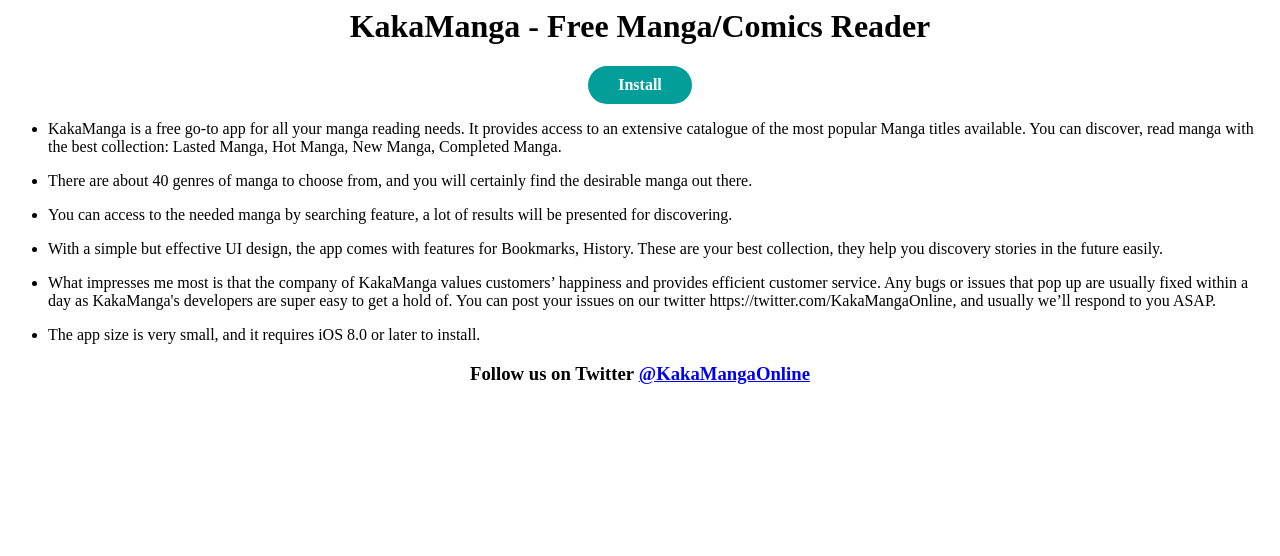
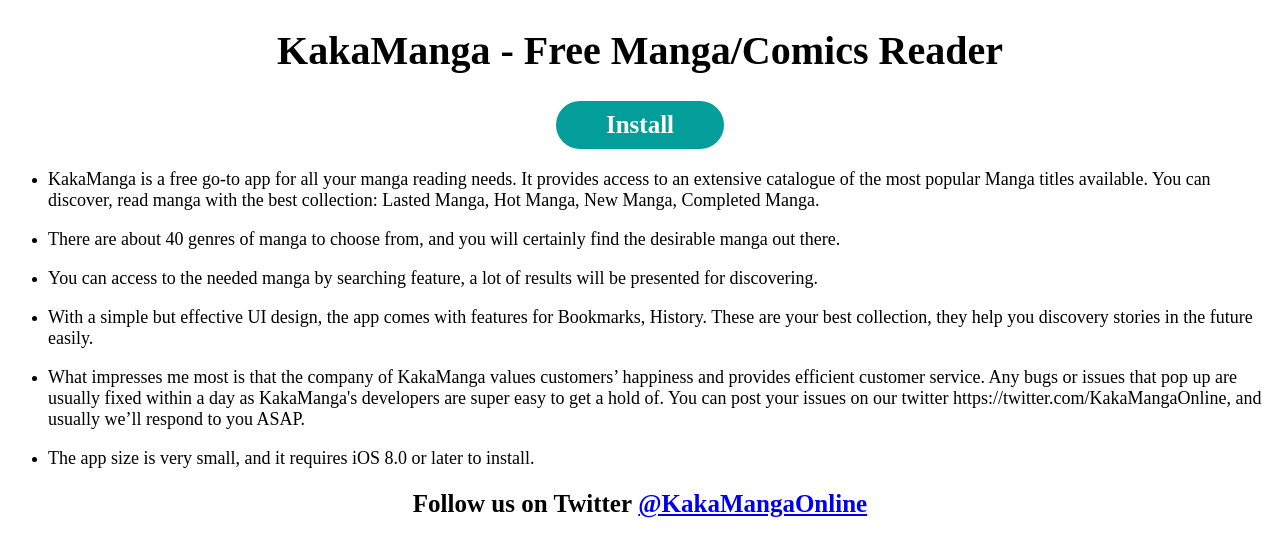
Before and after one commit to kakamanga/app, a plain HTML site: page install.html in a window 1280 px wide. Drawn offline with Linux system fonts and the light colour scheme.

Commit message:
Update install.html

```diff
--- a/install.html
+++ b/install.html
@@ -1,8 +1,31 @@
-<h1 style="text-align: center;">KakaManga - Free Manga/Comics Reader</h1>
-<p style="text-align: center;"><a href="itms-services://?action=download-manifest&amp;url=https://dl.dropboxusercontent.com/s/f1hfy99xlvwhcyj/manifest.plist"><span style="background-color: #049e9a; color: #fff; display: inline-block; padding: 10px 30px; font-weight: bold; border-radius: 25px;">Install</span></a></p>
+<!DOCTYPE html>
+<html>
+
+<head>
+    <style>
+        p {
+            font-size: 18px;
+        }
+
+        h1 {
+            font-size: 40px;
+            text-align: center;
+        }
+
+        h2 {
+            font-size: 25px;
+            text-align: center;
+        }
+    </style>
+</head>
+
+<body>
+
+    <h1>KakaManga - Free Manga/Comics Reader</h1>
+    <h2><a href="itms-services://?action=download-manifest&amp;url=https://dl.dropboxusercontent.com/s/f1hfy99xlvwhcyj/manifest.plist"><span style="background-color: #049e9a; color: #fff; display: inline-block; padding: 10px 50px; font-weight: bold; border-radius: 25px;">Install</span></a></h2>
     <ul>
         <li>
-<p>KakaManga is a free go-to app for all your manga reading needs. It provides access to an extensive catalogue of the most popular Manga titles available. You can discover, read manga with the best collection: Lasted Manga, Hot Manga, New Manga, Completed Manga.</p>
+            <p class="desc">KakaManga is a free go-to app for all your manga reading needs. It provides access to an extensive catalogue of the most popular Manga titles available. You can discover, read manga with the best collection: Lasted Manga, Hot Manga, New Manga, Completed Manga.</p>
         </li>
         <li>
             <p>There are about 40 genres of manga to choose from, and you will certainly find the desirable manga out there.</p>
@@ -20,4 +43,8 @@
             <p>The app size is very small, and it requires iOS 8.0 or later to install.</p>
         </li>
     </ul>
-<h3 style="text-align: center;">Follow us on Twitter&nbsp;<a href="https://twitter.com/KakaMangaOnline" target="_blank" rel="noopener">@KakaMangaOnline</a></h3>
+    <h2>Follow us on Twitter&nbsp;<a href="https://twitter.com/KakaMangaOnline" target="_blank" rel="noopener">@KakaMangaOnline</a></h2>
+
+</body>
+
+</html>
```
Lines whose indentation alone changed are shown as unchanged.
